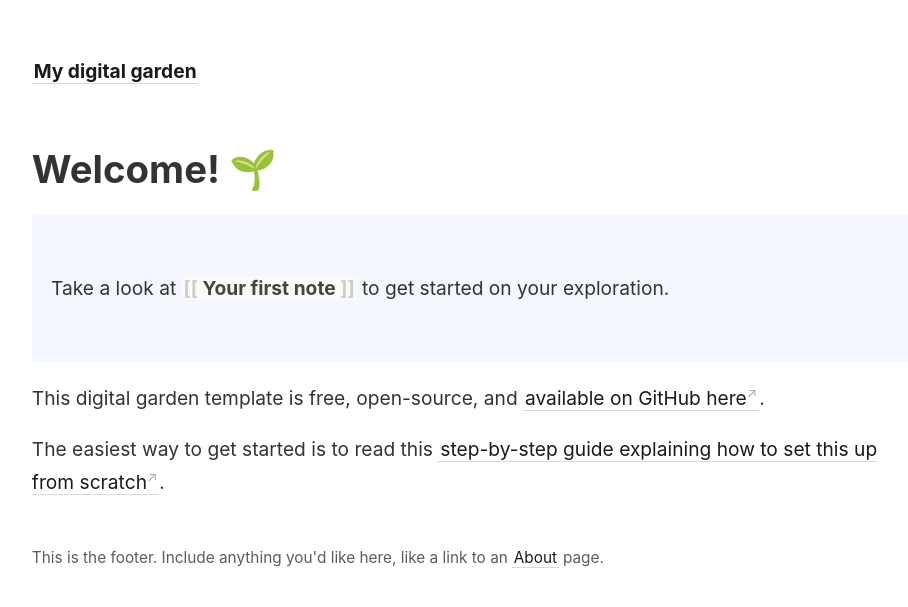
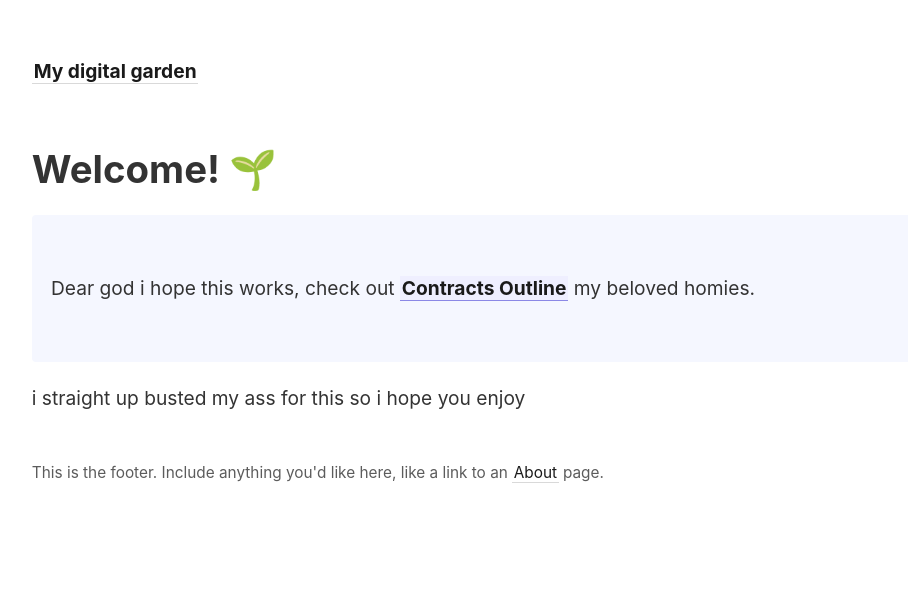
Before and after one commit to ganzalone/Gabys-Page, a Jekyll site: the page built from _pages/index.md, in a window 1280 px wide. Shown: the top 607 px of the page, without its empty margins (45-953 px from the left). Built offline with Jekyll 4.4.1, drawn with Linux system fonts in a browser that asks for light colours.

Commit message:
Update index.md

```diff
--- a/_pages/index.md
+++ b/_pages/index.md
@@ -8,12 +8,10 @@ permalink: /
 # Welcome! 🌱
 
 <p style="padding: 3em 1em; background: #f5f7ff; border-radius: 4px;">
-  Take a look at <span style="font-weight: bold">[[Your first note]]</span> to get started on your exploration.
+  Dear god i hope this works, check out <span style="font-weight: bold">[[Contracts Outline]]</span> my beloved homies.
 </p>
 
-This digital garden template is free, open-source, and [available on GitHub here](https://github.com/maximevaillancourt/digital-garden-jekyll-template).
-
-The easiest way to get started is to read this [step-by-step guide explaining how to set this up from scratch](https://maximevaillancourt.com/blog/setting-up-your-own-digital-garden-with-jekyll).
+i straight up busted my ass for this so i hope you enjoy
 
 <style>
   .wrapper {
```
